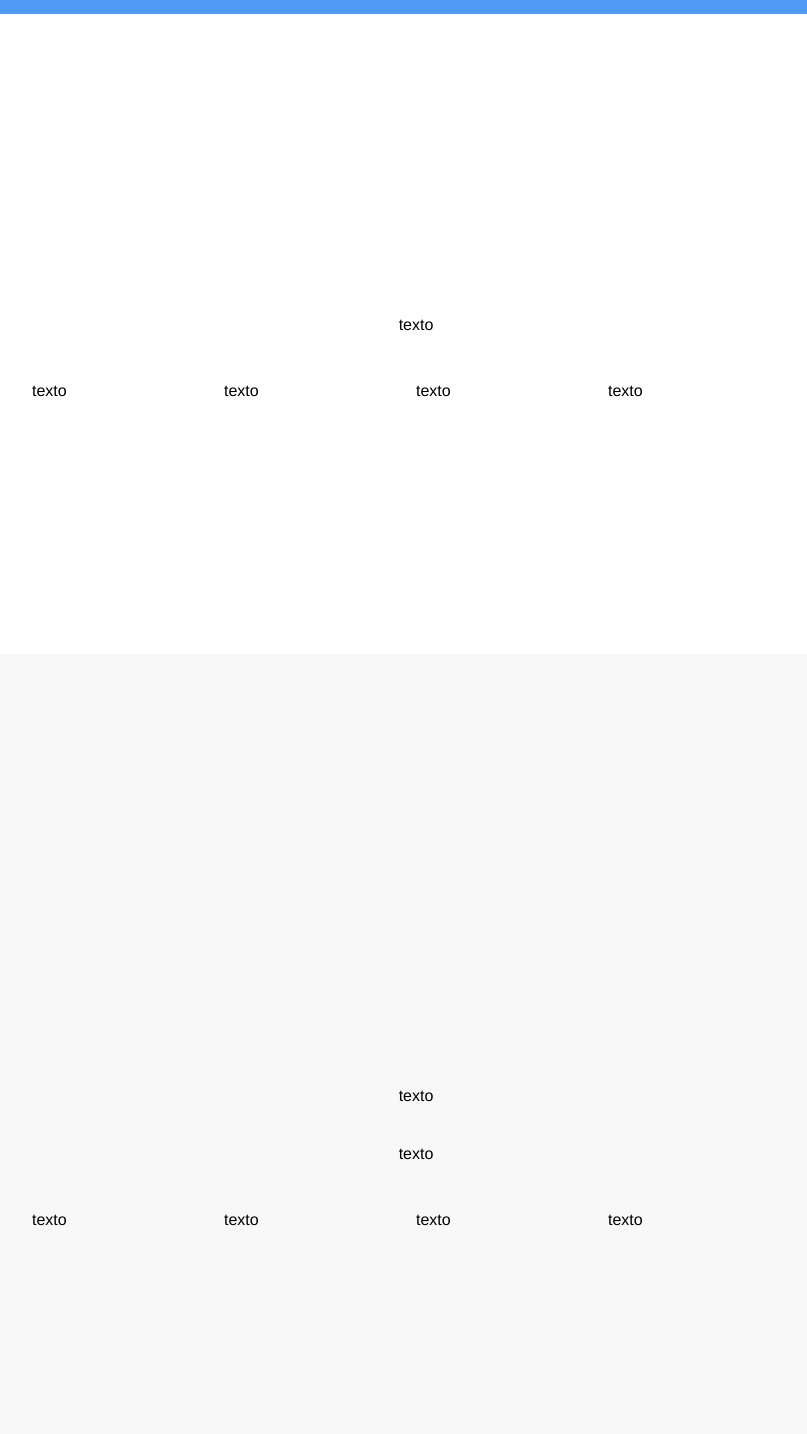
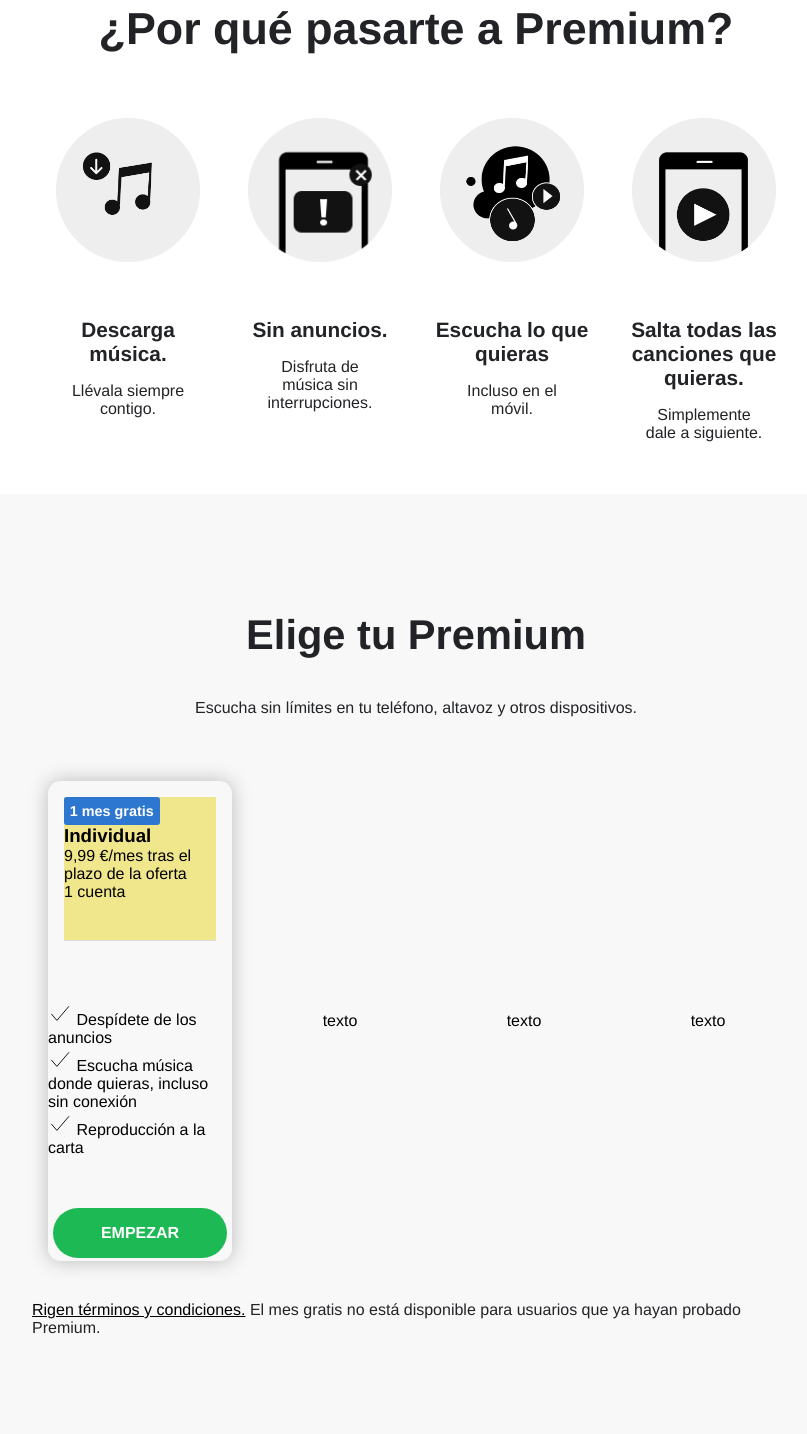
Before and after one commit to antonioolvera1995/entregable-1-html-css, a plain HTML site: page index.html in a window 1280 px wide. Shown: the part 626-2060 px from the top of the page, without its empty margins (224-1031 px from the left). Drawn offline with Linux system fonts and the light colour scheme.

Commit message:
commit-3

```diff
--- a/index.html
+++ b/index.html
@@ -46,7 +46,7 @@
 
         <div class="div-header-main-1">
             <div class="div-header-main-2">
-                <a  class="div-header-main-2" href="">
+                <a class="div-header-main-2" href="">
                     <div class="icon-header"><img src="images/icon-white.png" alt="Icono Spotify"></div>
                     <div class="text-header-1">
                         <p>Spotify<sup>®</sup></p>
@@ -86,14 +86,15 @@
                 </div>
                 <div class="div-5-section-1">
                     <a class="button-1" href="#plans">
-                    <div >
+                        <div>
                             <p>VER PLANES</p>
                         </div>
                     </a>
 
                 </div>
                 <div class="div-5-section-1">
-                    <p class="text-section-1-3"><a href="">Rigen términos y condiciones.</a> El mes gratis no está disponible para usuarios que ya hayan probado Premium.</p>
+                    <p class="text-section-1-3"><a href="">Rigen términos y condiciones.</a> El mes gratis no está
+                        disponible para usuarios que ya hayan probado Premium.</p>
 
                 </div>
             </div>
@@ -103,21 +104,45 @@
 
             <div class="div-1-secction-2">
                 <div class="title-section-2">
-                    <p>texto</p>
+                    <p>¿Por qué pasarte a Premium?</p>
                 </div>
 
                 <div class="icons-section-2">
                     <div>
-                        <p>texto</p>
+                        <div class="div-img"><img src="images/img-1.png" alt=""></div>
+                        <div class="text-1-secction-2">
+                            <p>Descarga música.</p>
+                        </div>
+                        <div class="text-2-secction-2">
+                            <p>Llévala siempre contigo.</p>
+                        </div>
                     </div>
                     <div>
-                        <p>texto</p>
+                        <div class="div-img"><img src="images/img-2.png" alt=""></div>
+                        <div class="text-1-secction-2">
+                            <p>Sin anuncios.</p>
+                        </div>
+                        <div class="text-2-secction-2">
+                            <p>Disfruta de música sin interrupciones.</p>
+                        </div>
                     </div>
                     <div>
-                        <p>texto</p>
+                        <div class="div-img"><img src="images/img-3.png" alt=""></div>
+                        <div class="text-1-secction-2">
+                            <p>Escucha lo que quieras</p>
+                        </div>
+                        <div class="text-2-secction-2">
+                            <p>Incluso en el móvil.</p>
+                        </div>
                     </div>
                     <div>
-                        <p>texto</p>
+                        <div class="div-img"><img src="images/img-4.png" alt=""></div>
+                        <div class="text-1-secction-2">
+                            <p>Salta todas las canciones que quieras.</p>
+                        </div>
+                        <div class="text-2-secction-2">
+                            <p>Simplemente dale a siguiente.</p>
+                        </div>
                     </div>
 
 
@@ -132,15 +157,53 @@
         <section class="section-3" id="plans">
             <div class="div-1-secction-3">
                 <div class="title-section-3">
-                    <p>texto</p>
+                    <p>Elige tu Premium</p>
                 </div>
                 <div class="sub-title-section-3">
-                    <p>texto</p>
+                    <p>Escucha sin límites en tu teléfono, altavoz y otros dispositivos.</p>
                 </div>
                 <div class="icons-section-3">
+                    <div class="block-choose">
+                        <div class="block-choose-div-1">
+
+                            <span>1 mes gratis</span>
+                            <h3>Individual</h3>
+                            <p>9,99 €/mes tras el plazo de la oferta</p>
+                            <p>1 cuenta</p>
+                        </div>
+                        <div class="block-choose-div-2">
+
+                            <p><svg role="img" focusable="false" height="24" width="24" viewBox="0 0 24 24">
+                                    <polyline points="3.32 12.86 8.9 19.4 20.99 5.26" fill="none" stroke="#181818">
+                                    </polyline>
+                                </svg>
+                                Despídete de los anuncios</p>
+                            <p><svg role="img" focusable="false" height="24" width="24" viewBox="0 0 24 24">
+                                    <polyline points="3.32 12.86 8.9 19.4 20.99 5.26" fill="none" stroke="#181818">
+                                    </polyline>
+                                </svg>
+                                Escucha música donde quieras, incluso sin conexión</p>
+                            <p><svg role="img" focusable="false" height="24" width="24" viewBox="0 0 24 24">
+                                    <polyline points="3.32 12.86 8.9 19.4 20.99 5.26" fill="none" stroke="#181818">
+                                    </polyline>
+                                </svg>
+                                Reproducción a la carta</p>
+
+                        </div>
+
+
+                        <div class="div-5-section-1">
+                            <a class="button-1" href="">
                                 <div>
-                        <p>texto</p>
+                                    <p>EMPEZAR</p>
                                 </div>
+                            </a>
+
+                        </div>
+                    </div>
+
+
+
                     <div>
                         <p>texto</p>
                     </div>
@@ -152,6 +215,11 @@
                     </div>
 
 
+                </div>
+
+                <div class="sub-title-section-3">
+                    <p><a href="">Rigen términos y condiciones.</a> El mes gratis no está disponible para usuarios que
+                        ya hayan probado Premium.</p>
                 </div>
             </div>
 
--- a/style/style-pc.css
+++ b/style/style-pc.css
@@ -17,7 +17,7 @@ body {
 .main-1 {
   display: grid;
   grid-template-areas:
-    "section-1 "
+    "section-1"
     "section-2"
     "section-3";
   grid-template-columns: 1fr;
@@ -47,15 +47,16 @@ body {
   grid-area: section-1;
   width: 100%;
   margin-top: 5em;
-  height: 35em;
+  height: 30em;
   background-color: #519bf5;
 }
 
 .section-2 {
   grid-area: section-2;
   width: 100%;
-  height: 40em;
+  height: 35em;
   background-color: #ffffff;
+
 }
 
 .section-3 {
@@ -235,6 +236,7 @@ body {
   margin: auto;
   justify-content: center;
 }
+
 .div-1-secction-2 > div {
   display: flex;
 }
@@ -245,16 +247,48 @@ body {
   margin-top: 3em;
   margin-bottom: 3em;
 }
+.title-section-2 > p{
+    color:#222326 ;
+    font-size: 2.8em;
+    font-weight: 600;
+
+}
 
 .icons-section-2 {
   width: 100%;
   flex-direction: row;
 }
 .icons-section-2 > div {
+    margin: 1em;
   display: flex;
+  flex-direction: column;
   width: 100%;
-  justify-content: space-between;
+align-items: center;
+
 }
+
+
+.div-img > img {
+
+    width: 9em;
+}
+.text-1-secction-2 > p{
+    color:#222326 ;
+    font-size: 1.3em;
+    font-weight: 600;
+    margin-top: 2.5em;
+    text-align: center;
+
+}
+
+.text-2-secction-2 > p{
+    margin:1em;
+    color:#222326 ;
+    font-size: 1em;
+    font-weight: 100;
+    text-align: center;
+}
+
 
 /* --------section-3------------ */
 
@@ -276,23 +310,76 @@ body {
   margin-top: 3em;
   margin-bottom: 1em;
 }
+.title-section-3 > p{
+    color:#222326 ;
+    font-size: 2.6em;
+    font-weight: 600;
+
+
+}
 .sub-title-section-3 {
   width: 100%;
   justify-content: center;
   margin-top: 1.5em;
   margin-bottom: 3em;
 }
+.sub-title-section-3 > p{
+    color:#222326 ;
+    font-size: 1em;
+    font-weight: 100;
+
+}
+.sub-title-section-3 > p >a{
+    color:black ;
+    font-weight: 100;
+    text-decoration-line: underline;
+
+}
 
 .icons-section-3 {
   width: 100%;
   flex-direction: row;
+  justify-content: center;
+  align-items: center;
 }
 .icons-section-3 > div {
   display: flex;
   width: 100%;
   justify-content: space-between;
+  justify-content: center;
+  align-items: center;
 }
 
+.block-choose{
+display: flex;
+flex-direction: column;
+justify-content: center;
+box-shadow: 0px 0px 20px 0px rgba(0,0,0,0.25);
+border-radius: 0.8em;
+height: 30em;
+margin: 1em;
+}
+.block-choose-div-1 {
+    height: 30%;
+    display: flex;
+align-items: flex-start;
+flex-direction: column;
+margin: 1em;
+border-bottom: #dbdbdb;
+border-bottom-style: solid;
+border-bottom-width: 0.1em;
+background-color: khaki;
+margin-bottom: auto;
+}
+.block-choose-div-1  > span{
+
+  padding: 0.4em;
+    border-radius: 0.2em;
+    background-color:#2e77d0 ;
+    color: white;
+    font-weight: 600;
+    font-size: 0.9em;
+}
 /* --------footer------------ */
 
 .div-footer-main-1 {
```
Lines whose indentation alone changed are shown as unchanged.
